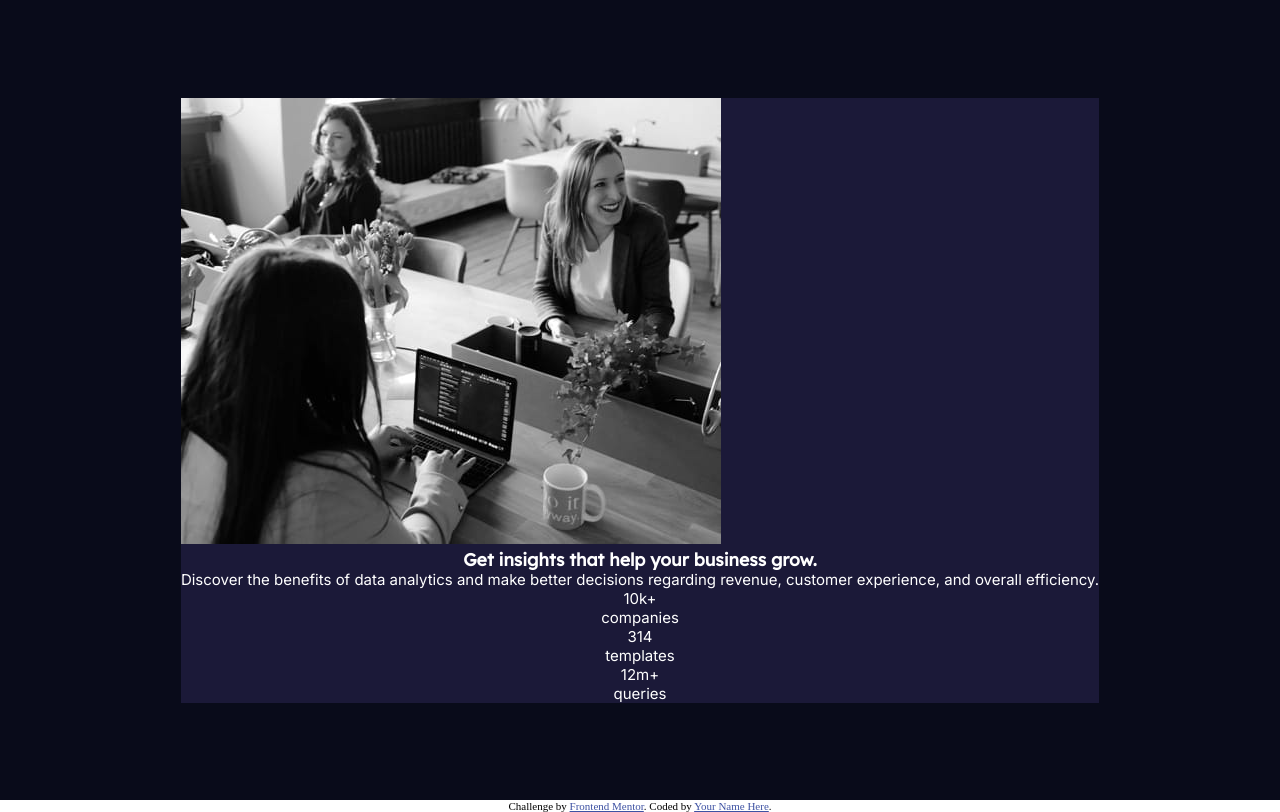
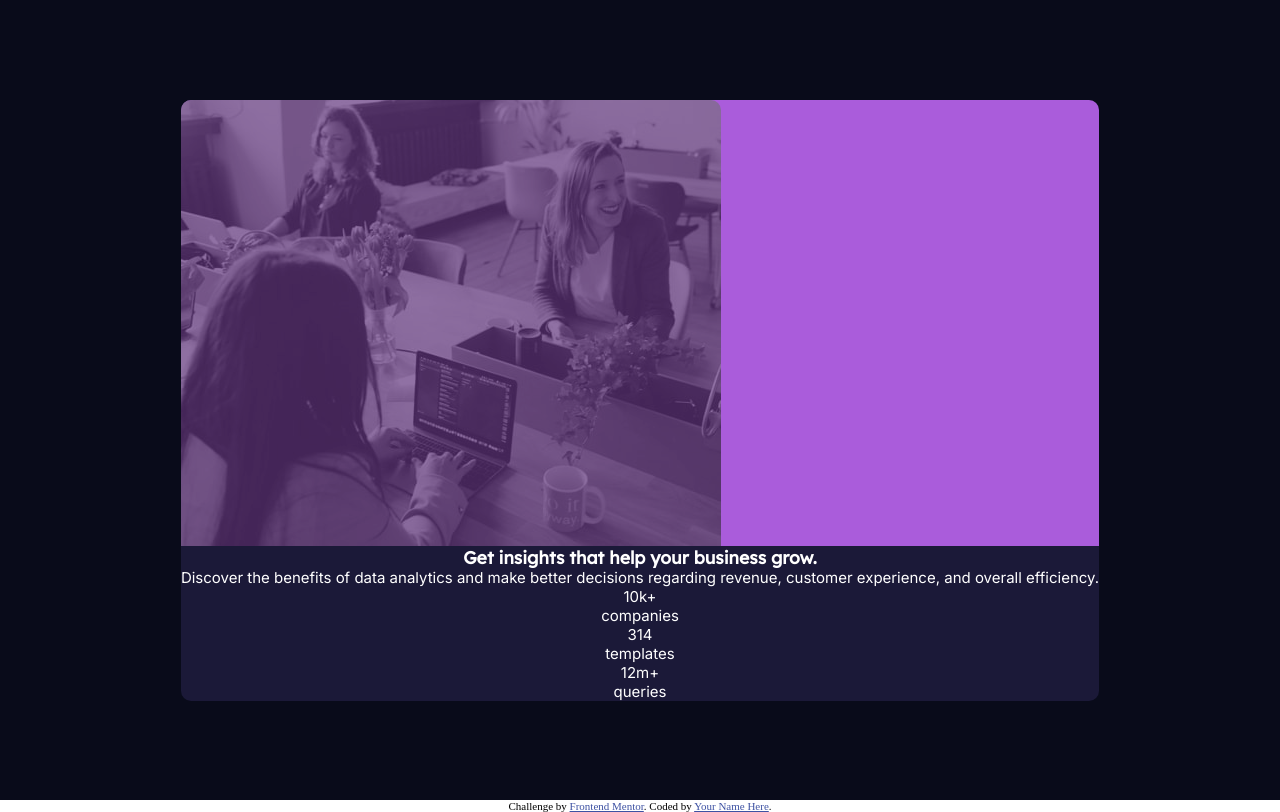
Before and after one commit to dkdurden/stats-card, a website: page index.html in a window 1280 px wide. Drawn offline with Linux system fonts and the light colour scheme.

Commit message:
added colored overlay to image, added a border radius to component

```diff
--- a/styles/_stats-card.scss
+++ b/styles/_stats-card.scss
@@ -6,12 +6,24 @@
   margin: 0 1.5rem;
   background-color: variables.$bg-primary-card;
   color: variables.$neutral-white;
+  border-radius: 10px;
 
   &__content {
     text-align: center;
   }
 
+  &__img-div {
+    background-color: variables.$primary-accent;
+    border-top-left-radius: inherit;
+    border-top-right-radius: inherit;
+  }
+
   &__img-div img {
+    display: block;
     max-width: 100%;
+    opacity: 0.6;
+    filter: brightness(50%);
+    border-top-left-radius: inherit;
+    border-top-right-radius: inherit;
   }
 }
```
Also changed, not shown: style.css, 1 other file.
